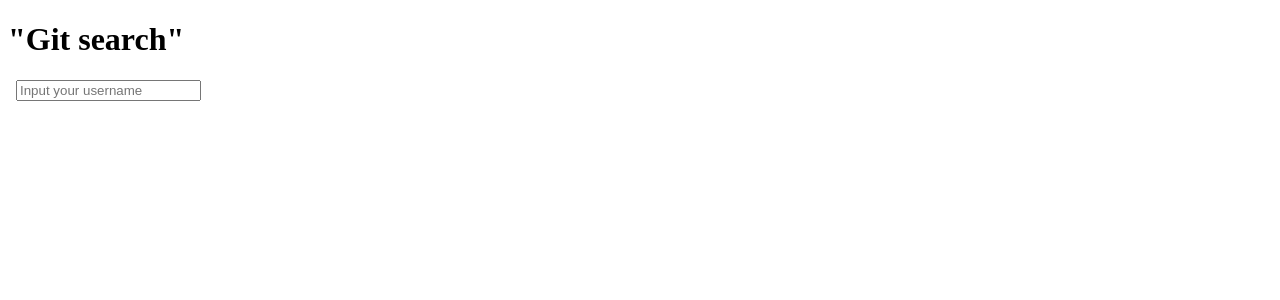
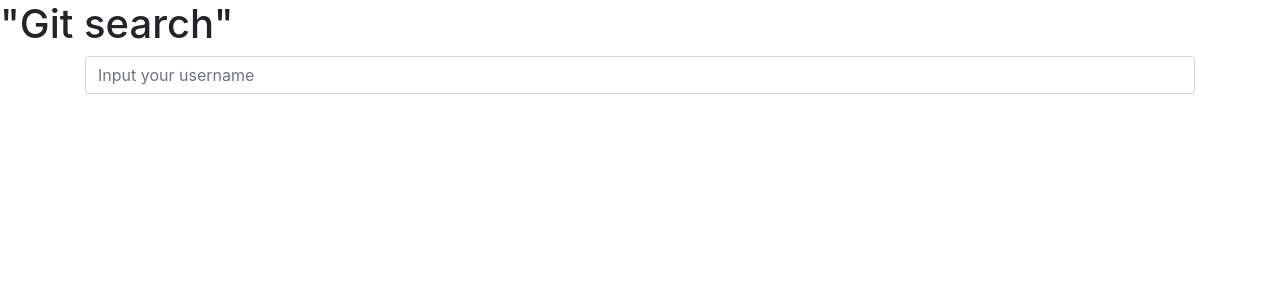
Before and after one commit to DennisIrimu/github-search, an Angular app: page / in a window 1280 px wide. Shown: the top 300 px of the page. Built offline with nearby package versions, Linux system fonts and the light colour scheme.

Commit message:
Import bootstrap

```diff
--- a/package.json
+++ b/package.json
@@ -21,6 +21,7 @@
     "@angular/platform-browser": "^5.2.0",
     "@angular/platform-browser-dynamic": "^5.2.0",
     "@angular/router": "^5.2.0",
+    "bootstrap": "^4.0.0",
     "core-js": "^2.4.1",
     "rxjs": "^5.5.6",
     "zone.js": "^0.8.19"
--- a/src/styles.css
+++ b/src/styles.css
@@ -1 +1,2 @@
 /* You can add global styles to this file, and also import other style files */
+@import "~bootstrap/dist/css/bootstrap.css"
```
Also changed, not shown: src/app/search/nIbhncs.jpg (added), 1 other file (tests, documents, lock files or other folders).
